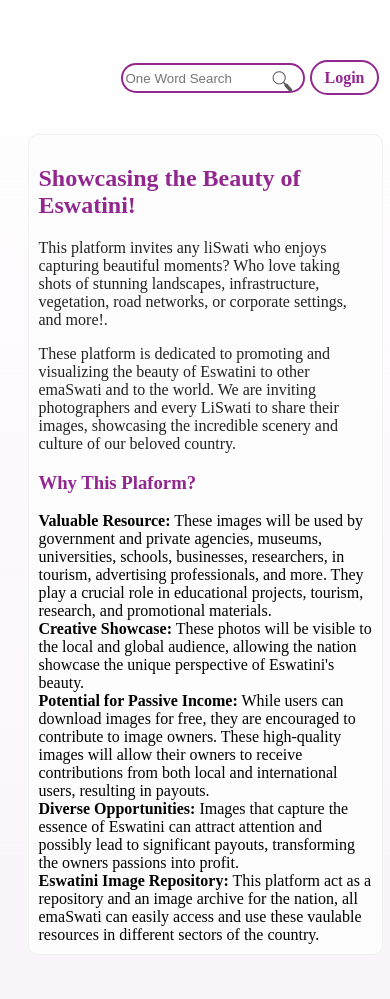
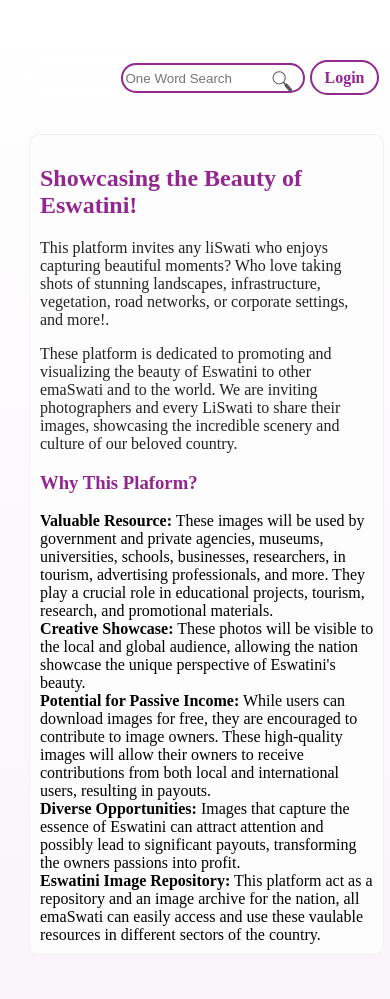
Before and after one commit to Tmazst/Appenda, a Flask app: page /about in a window 390 px wide. Run offline with Flask 3, Linux system fonts and the light colour scheme; some libraries are stand-ins or nearby versions; some web fonts are replaced.

Commit message:
06 Feb 25

```diff
--- a/app.py
+++ b/app.py
@@ -22,9 +22,9 @@ from PIL import Image
 import threading
 # from celery import Celery
 import re
-import logging
+# import logging
 
-logging.basicConfig(level=logging.INFO)
+# logging.basicConfig(level=logging.INFO)
 
 # import sqlite3
 # import pymysql
@@ -266,20 +266,20 @@ def delete_files_thmb(file):
 
     try:
         os.remove(file_path)
-        logging.info(f"{file_path} has been deleted.")
+        flash(f"{file_path} has been deleted.")
         return True
     except FileNotFoundError:
-        logging.warning(f"The file {file_path} does not exist.")
+        # flash(f"The file {file_path} does not exist.")
         return False
     except PermissionError:
-        logging.error(f"Permission denied: Unable to delete {file_path}.")
+        # logging.error(f"Permission denied: Unable to delete {file_path}.")
         return False
     except Exception as e:
-        logging.error(f"An error occurred: {e}")
+        # logging.error(f"An error occurred: {e}")
         return False
 
 
-logging.basicConfig(level=logging.INFO)
+# logging.basicConfig(level=logging.INFO)
 
 
 # Function to delete files in the main directory
@@ -288,16 +288,16 @@ def delete_files_maindir(file):
 
     try:
         os.remove(file_path)
-        logging.info(f"{file_path} has been deleted.")
+        flash(f"{file_path} has been deleted.")
         return True
     except FileNotFoundError:
-        logging.warning(f"The file {file_path} does not exist.")
+        flash(f"The file {file_path} does not exist.")
         return False
     except PermissionError:
-        logging.error(f"Permission denied: Unable to delete {file_path}.")
+        flash(f"Permission denied: Unable to delete {file_path}.")
         return False
     except Exception as e:
-        logging.error(f"An error occurred: {e}")
+        flash(f"An error occurred: {e}")
         return False
 
 
--- a/static/css/styles.css
+++ b/static/css/styles.css
@@ -16,7 +16,7 @@
 
 
 :root{
-    --main-color : rgb(146, 39, 143);
+    --main-color : #92278f;
     --main2-color :#00a550;
 }
 
@@ -2866,6 +2866,10 @@ to{
 
 @media all and (max-width: 575px){
 
+    .web-cont{
+        margin-left:3px ;
+    }
+
     #search-cat {
         /* min-width: 400px; */
     }
--- a/templates/base.html
+++ b/templates/base.html
@@ -109,7 +109,7 @@
 
 </head>
 <body>
-    <div style="width:90vw;" class="margin:0 auto">
+    <div style="width:90vw;" class="web-cont">
         {% block content %}
         {%endblock%}
     </div>
```
